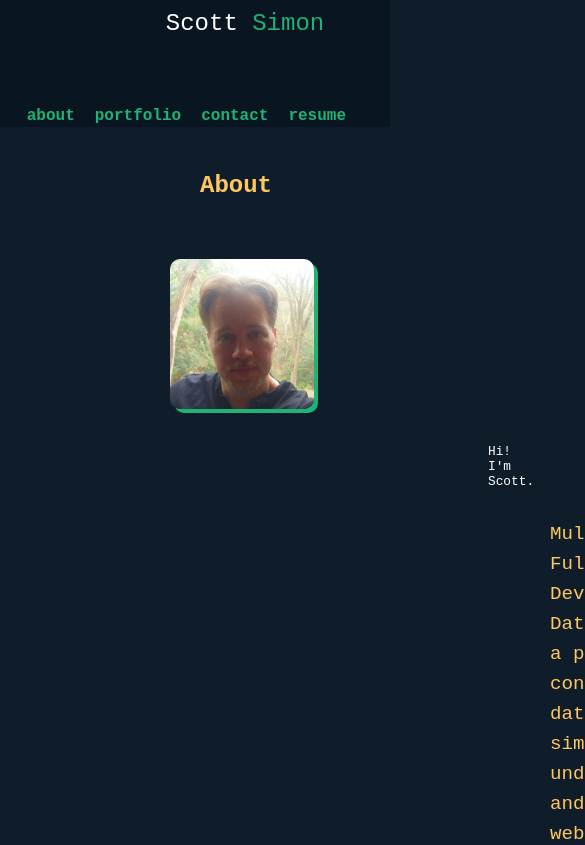
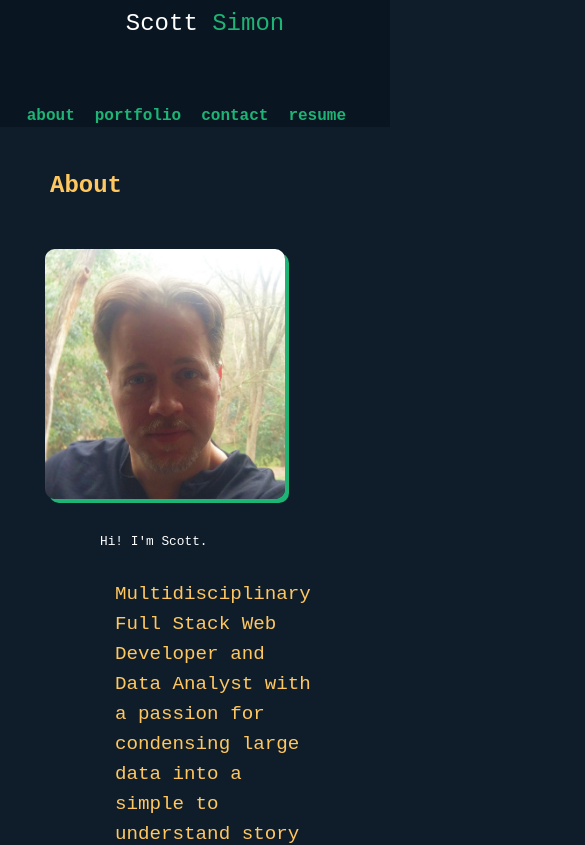
Before and after one commit to SSimonPhd/react-portfolio, a React (Create React App) app: page / in a window 390 px wide. Shown: the top 845 px of the page, 585 px wide, since content can reach past the window. Built offline with nearby package versions, Linux system fonts and the light colour scheme.

Commit message:
Updated styles, media queries, and javascript

```diff
--- a/src/components/Footer.js
+++ b/src/components/Footer.js
@@ -1,8 +1,5 @@
-// import github from '../images/github.png'
-// import linkedin from '../images/linkedin.png'
 import '../styles/Footer.scss'
 
-// IMPORT FONTAWESOME ICONS INTO REACT
 import { FaGithub } from 'react-icons/fa'
 import { FaLinkedin } from 'react-icons/fa'
 
--- a/src/components/Navigation.js
+++ b/src/components/Navigation.js
@@ -8,12 +8,10 @@ export default function Navigation({ currentPage, handlePageChange }) {
         <>
             <Navbar>
                 <Navbar.Brand className="brand">
-                    {/* <Nav.Link href="#about" onClick={() => handlePageChange("About")}> */}
                         <span className="brand-name">
                         Scott </span>
 												<span className="brand-name2">
                         Simon</span>
-                    {/* </Nav.Link> */}
                 </Navbar.Brand>
 
                 <Nav className="link-list link-list-item">
@@ -38,6 +36,7 @@ export default function Navigation({ currentPage, handlePageChange }) {
                         resume
                     </Nav.Link>
                 </Nav>
+
             </Navbar>
         </>
     );
--- a/src/components/Project.js
+++ b/src/components/Project.js
@@ -1,7 +1,7 @@
-// import Github icon
+// Import Github icon
 import { FaGithub } from 'react-icons/fa'
 
-// import styles
+// Import styles
 import '../styles/Project.scss'
 
 const Project = ({ projects }) => {
--- a/src/components/pages/About.js
+++ b/src/components/pages/About.js
@@ -5,7 +5,7 @@ import image from '../../images/profile.jpg'
 const About = () => {
   return (
     <div className='about-container'>
-			      <p className="about-header">About</p><br></br>
+			<p className="about-header">About</p><br></br>
       <img className="profile-pic"src={image} alt="Profile"></img>
       <p className='profile-text'> <br></br>
         Hi! I'm Scott.</p>
--- a/src/components/pages/Contact.js
+++ b/src/components/pages/Contact.js
@@ -10,8 +10,7 @@ const Contact = () => {
     const [message, setMessage] = useState('');
     const [subject, setSubject] = useState('');
 
-
-    // VALIDATE EMAIL ADDRESS HERE WITH HELPERIN UTILS
+    // VALIDATE EMAIL ADDRESS HERE WITH HELPER IN UTILS
     const [errormessage, setErrorMessage] = useState('');
 
     // SET VARIABLE TO HANDLE CHANGES ON INPUT FORM WITH USESTATE
@@ -29,6 +28,7 @@ const Contact = () => {
         } else if (inputType === 'message')
             setMessage(inputValue)
     };
+
     // SET VARIABLE TO HANDLE FORM SUBMISSIONS
     const handleFormSubmit = (e) => {
         e.preventDefault();
@@ -120,4 +120,5 @@ const Contact = () => {
     </div>
   );
 }
+
 export default Contact
--- a/src/components/pages/Resume.js
+++ b/src/components/pages/Resume.js
@@ -1,6 +1,4 @@
-
 import '../../styles/Resume.scss'
-
 
 const Resume = () => {
   return (
@@ -12,25 +10,24 @@ const Resume = () => {
           <li className='resume-items'>HTML</li>
           <li className='resume-items'>CSS</li>
           <li className='resume-items'>JavaScript</li>
-          <li className='resume-items'>Reactjs</li>
-          <li className='resume-items'>Bootstrap/Sass</li>
+					<li className='resume-items'>Git</li>
+					<li className='resume-items'>VS Code</li>
+          <li className='resume-items'>React</li>
+          <li className='resume-items'>Bootstrap</li>
+					<li className='resume-items'>Jquery</li>
           <li className='resume-items'>Responsive Design</li>
-          <li className='resume-items'>Jquery</li>
           </ul>
       <h2 className='resume-headers'> Back-end Proficiencies:</h2>
         <ul className='resume-list'>
           <li className='resume-items'>APIs</li>
-					<li className='resume-items'>REST routing</li>
+					<li className='resume-items'>REST</li>
 					<li className='resume-items'>GraphQL</li>
-          <li className='resume-items'>MySQL/Sequelize</li>
-          <li className='resume-items'>NoSQL</li>
-          <li className='resume-items'>MongoDB/Mongoose</li>
-          <li className='resume-items'>IndexedDB</li>
-          <li className='resume-items'>Expressjs</li>
-          <li className='resume-items'>Nodejs</li>
-
+          <li className='resume-items'>MySQL</li>
+          <li className='resume-items'>MongoDB</li>
+          <li className='resume-items'>Express</li>
+          <li className='resume-items'>Node</li>
+					<li className='resume-items'>MERN Stack</li>
         </ul>
-
     </div>
   )
 }
--- a/src/styles/About.scss
+++ b/src/styles/About.scss
@@ -21,12 +21,13 @@ body {
     display: flex;
     flex-wrap: wrap;
     font-family: monospace;
-		padding: 25px 0 15px 150px;
+		margin-left: 300px;
+		padding: 25px 0 15px 25px;
     width: 70%;
 
 		.about-header {
 				display: flex;
-				margin: 20px 0 0 50px;
+				margin: 20px 0 0 25px;
 				font-family: monospace;
 				font-size: 1.5rem;
 				font-weight: bold;
@@ -37,7 +38,7 @@ body {
 				width: 300px;
 				border-radius: 10%;
 				height: 300px;
-				margin: 60px 0 20px 20px;
+				margin: 50px 0 20px 20px;
 				border-radius: var(--border-radius);
 				box-shadow: var(--box-shadow);
 		}
@@ -46,7 +47,7 @@ body {
 				width: 100%;
 				flex-wrap: wrap;
 				display: flex;
-				margin-left: 338px;
+				margin-left: 75px;
 				font-size: .8rem;
 				text-align: left;
 				color:#ffffff;
@@ -56,7 +57,7 @@ body {
 			width: 75%;
 			flex-wrap: wrap;
 			display: flex;
-			margin-left: 400px;
+			margin-left: 90px;
 			line-height: 30px;
 			font-size: 1.2rem;
 			text-align: left;
@@ -64,22 +65,7 @@ body {
 	}
 }
 
-@media only screen and (min-width: 600px) {
-	.profile-text {
-			width: 100%;
-			display: flex;
-			font-size: 1rem;
-	}
-
-	.profile-pic {
-			width: 150px;
-			height: 150px;
-			margin-left: 0px;
-			margin-top: 30px;
-	}
-}
-
-@media only screen and (max-width: 600px) {
+@media only screen and (max-width: 1024px) {
 	.about-header {
 			display: flex;
 			justify-content: center;
@@ -89,13 +75,14 @@ body {
 			margin-top: 20px;
 			margin-left: auto;
 			margin-right: 100px;
-			max-width: 150px;
-			max-height: 150px;
+			max-width: 250px;
+			max-height: 250px;
 	}
 
 	.about-container {
 			display: flex;
 			flex-wrap: wrap;
+			margin-left: 0px;
 	}
 
 	.profile-text {
--- a/src/styles/Contact.scss
+++ b/src/styles/Contact.scss
@@ -1,16 +1,5 @@
-:root {
-	--border-radius: 10px;
-	--box-shadow: 4px 4px #1db475;
-}
-
-* {
-    box-sizing: border-box;
-}
-
 h4 {
-	margin: 0 0 10px 28px;
-	padding: 5px;
-	line-height: 10px;
+	margin: 0 0 10px 0px;
 	font-family: monospace;
 	font-size: x-large;
 	color:#ffffff;
@@ -20,15 +9,8 @@ a {
 color: #1db475;
 }
 
-a:hover {
-	text-decoration: underline;
-	text-decoration-color:#ffc75f;
-	text-decoration-thickness: 2px;
-}
-
 .contact-head {
-    margin: 35px 0 0 175px;
-		padding: 20px;
+    margin: 50px 0 0 25px;
 }
 
 .contact-header {
@@ -42,7 +24,8 @@ a:hover {
 .form {
     font-family: monospace;
     font-size: x-large;
-		margin-left: 250px;
+		margin-top: 20px;
+		margin-left: 50px;
     display: grid;
 		color: #ffffff;
     ::placeholder {
@@ -53,7 +36,7 @@ a:hover {
 
 	.input-field {
 			font-size: large;
-			width: 60%;
+			width: 80%;
 			height: 40px;
 			padding-left: 15px;
 			color:  #091520;
@@ -63,7 +46,7 @@ a:hover {
 
 	.message-field {
 			height: 150px;
-			width: 60%;
+			width: 80%;
 			font-size: large;
 			font-family: monospace;
 			padding-left: 15px;
@@ -77,6 +60,7 @@ a:hover {
 			font-family: monospace;
 			font-size: x-large;
 			margin-top: 20px;
+			margin-bottom: 50px;
 			background-color:  #091520;
 			color: #ffc75f;
 			height: 50px;
@@ -94,6 +78,7 @@ a:hover {
 			cursor: pointer;
 	}
 }
+
 .error-text {
 	color: #ffffff;
 	margin: 20px 0 20px 200px;
@@ -109,7 +94,6 @@ a:hover {
         text-align: center;
     }
 }
-
 
 @media only screen and (max-width: 600px) {
     .navbar {
--- a/src/styles/Footer.scss
+++ b/src/styles/Footer.scss
@@ -1,7 +1,3 @@
-* {
-    box-sizing: border-box;
-}
-
 a {
 	padding: 10px;
 	max-width: 200px;
--- a/src/styles/Navbar.scss
+++ b/src/styles/Navbar.scss
@@ -8,7 +8,7 @@
 		padding: 20px;
 		font-size: 3rem;
 		width: 80%;
-		margin-left: 100px;
+		margin-left: 20px;
 		justify-content: flex-start;
 }
 
--- a/src/styles/Project.scss
+++ b/src/styles/Project.scss
@@ -1,12 +1,7 @@
-:root {
-	--border-radius: 10px;
-	--box-shadow: 4px 4px #1db475;
-}
-
 html {
   position:relative;
   min-height:100%;
-  padding-bottom: 70px; /* should be equivalent to footer height */
+  padding-bottom: 70px;
 }
 
 a {
@@ -14,7 +9,7 @@ a {
 }
 
 .portfolio-header {
-		margin: 50px 0 20px 200px;
+		margin: 50px 0 20px 25px;
     font-family: monospace;
     font-size: 1.5rem;
     font-weight: bold;
@@ -23,7 +18,7 @@ a {
 
 .header-text{
     font-style:italic;
-		margin: 0 0 25px 250px;
+		margin: 0 0 25px 50px;
 		line-height: 25px;
 		font-size: 1.2rem;
 		text-align: left;
--- a/src/styles/Resume.scss
+++ b/src/styles/Resume.scss
@@ -4,35 +4,31 @@ h2 {
 
 .resume-container {
     font-family: monospace;
+		margin-left: 50px;
 }
 .resume-header{
 	font-family: monospace;
-	margin: 50px 0 0 200px;
+	margin: 50px 0 0 25px;
 	font-size: 1.5rem;
 	font-weight: bold;
 	color: #ffc75f;
 }
 
 .resume-link {
-	padding: 30px 0 10px 0;
-	margin-left: 220px;
-}
-
-.resume-link :hover {
-	text-decoration: underline;
-	text-decoration-color:#ffc75f;
-	text-decoration-thickness: 2px;
+	padding: 20px 0 10px 0;
+	margin-left: 50px;
 }
 
 .resume-headers {
 	margin-top: 20px;
-	margin-left: 220px;
+	margin-left: 50px;
 	margin-bottom: 10px;
 	color:#ffffff;
 }
 
 .resume-list {
-	margin-left: 250px;
+	margin-left: 100px;
+	margin-bottom: 20px;
 	font-size: x-large;
 	color:#ffffff;
 	.resume-items {
@@ -41,10 +37,9 @@ h2 {
 	}
 }
 
-@media only screen and (min-width: 600px) {
+@media only screen and (max-width: 1024px) {
+	.resume-container {
+		margin-left: 0px;
+	}
 
 }
-
-@media only screen and (max-width: 600px) {
-
-	}
```
